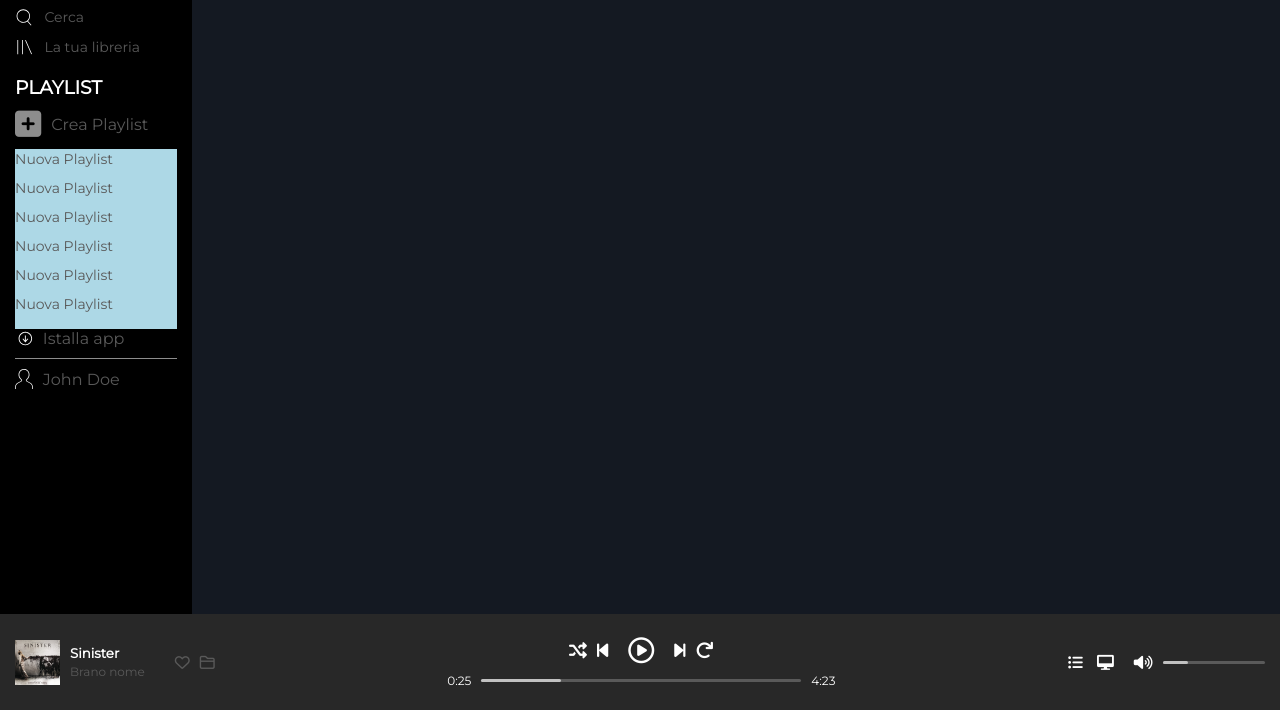
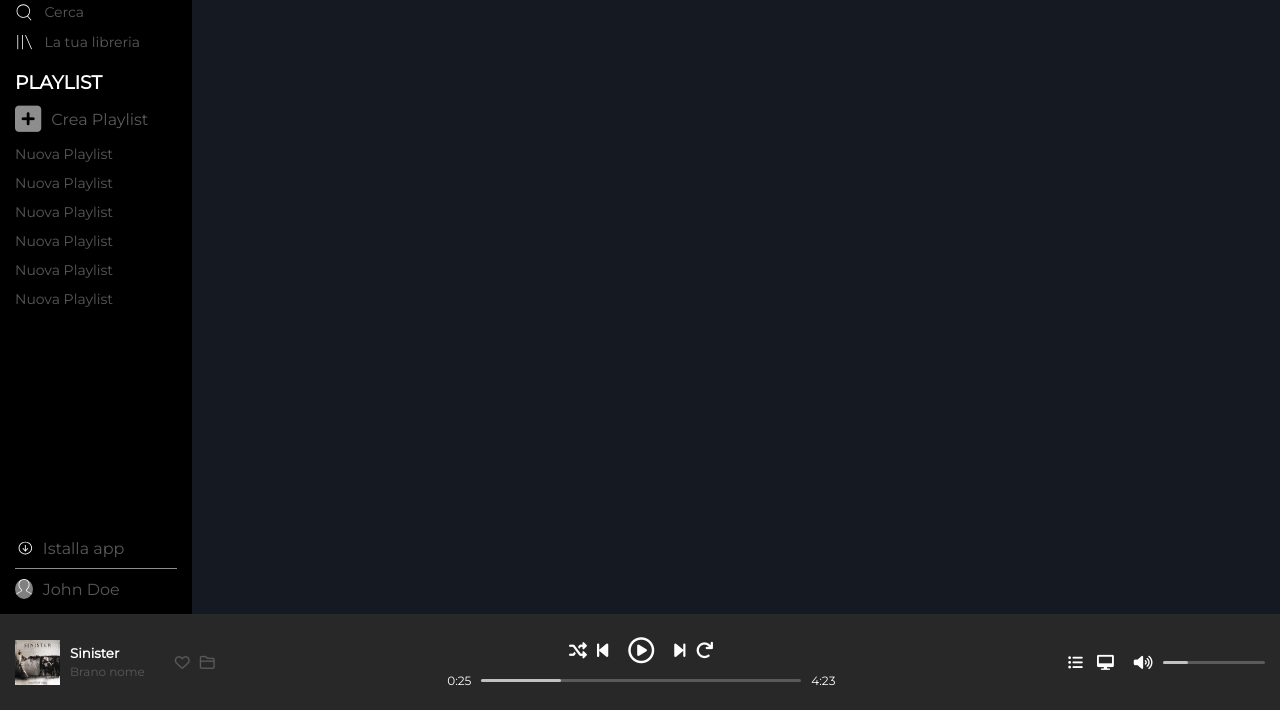
Before and after one commit to Bruno-Guerrisi/html-css-spotifyweb, a plain HTML site: page index.html in a window 1280 px wide. Shown: the part 90-800 px from the top of the page. Drawn offline with Linux system fonts and the light colour scheme.

Commit message:
navigation bar left

```diff
--- a/css/style.css
+++ b/css/style.css
@@ -142,10 +142,13 @@ main{
 /************************
     NAVIGATION BAR (LEFT)
 *************************/
+.navigation-coffin{
+    padding: 10px 15px;
+    flex-direction: column;
+}
 
-.navigation-coffin{
-    padding: 15px;
-    flex-direction: column;
+.container-main-nav{
+    flex-grow: 1;
 }
 
 /* LOGO SPOTIFY */
@@ -176,15 +179,13 @@ main{
 .playlist ul.overf-y{
     width: 100%;
     height: 180px;
-    background-color: lightblue;
 }
 
+/* DOWNLOAD APP */
+.footer-nav-left{
+    height: 65px;
+}
 
-.footer-nav-left{
-    /* display: grid;
-    align-self: flex-start; */
-}
-/* DOWNLOAD APP */
 .download {
     border-bottom: 1px solid #8d8d8d;
 }
@@ -196,3 +197,8 @@ main{
 .account a img{
     width: 11%;
 }
+
+.account a img{
+    background-color: gray;
+    border-radius: 50%;
+}
--- a/index.html
+++ b/index.html
@@ -95,6 +95,8 @@
         <!-- NAVIGATION BAR (LEFT) -->
         <section class="navigation-coffin dis-flex">
 
+            <div class="container-main-nav">
+
                 <!-- LOGO SPOTIFY -->
                 <div class="logo mb-20">
                     <img src="./img/logo.svg" alt="">
@@ -160,7 +162,10 @@
                         <li class="mb-10">
                             <a href="#" class="col-gray">Nuova Playlist</a>
                         </li>
+
                     </ul>
+                </div>
+
             </div>
 
             <!-- FOOTER NAVBAR -->
```
Lines whose indentation alone changed are shown as unchanged.
